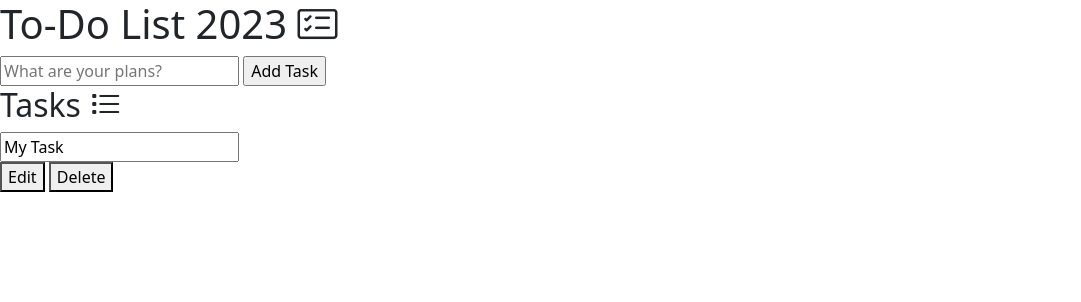
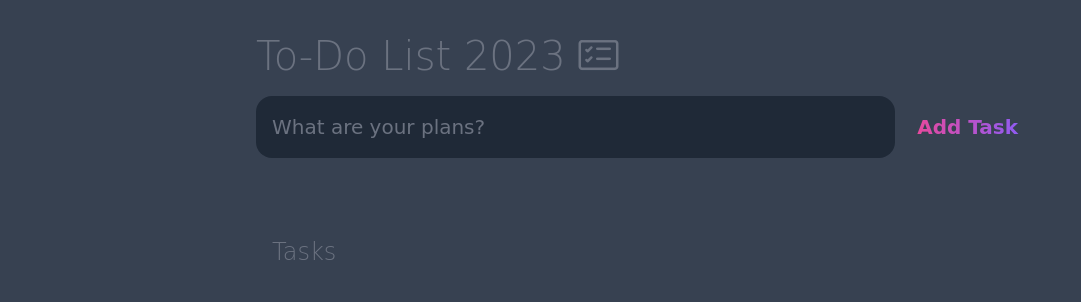
Before and after one commit to BeatrizDeFreitas/To-Do-List, a plain HTML site: page index.html in a window 1280 px wide. Shown: the whole page, without its empty margins (0-1081 px from the left). Drawn offline with nearby package versions, Linux system fonts and the light colour scheme.

Commit message:
css done for now, will change the colors later

```diff
--- a/index.html
+++ b/index.html
@@ -20,17 +20,23 @@
     <main>
         <section class="task-list">
 
-            <h2>Tasks <i class="bi bi-list-task"></i></h2>
+            <h2>Tasks</i></h2>
 
-            <div id="tasks">
+            <!-- <div id="tasks">
+                <div class="task">
 					<div class="content">
-                    <input type="text" class="text" value="My Task" readonly/>
+						<input
+							type="text"
+							class="text"
+							value="A new task"
+							readonly>
 					</div>
 					<div class="actions">
 						<button class="edit">Edit</button>
 						<button class="delete">Delete</button>
 					</div>
 				</div>
+            </div> -->
         </section>
     </main>
     <script src="script.js"></script>
--- a/style.css
+++ b/style.css
@@ -0,0 +1,153 @@
+:root {
+    --dark: #374151;
+    --darker: #1F2937;
+    --darkest: #111827;
+    --gray: #6b7280;
+    --light: #eee;
+    --pink: #ec4899;
+    --purple: #8b5cf6;
+}
+
+*{
+    box-sizing: border-box;
+    margin: 0;
+    font-family: cursive;
+}
+
+body {
+    display: flex;
+    flex-direction: column;
+    min-height: 100vh;
+    background: var(--dark);
+    color: white;
+}
+
+header {
+    padding: 2rem 1rem;
+    max-width: 800px;
+    width: 100%;
+    margin: 0 auto;
+}
+
+header h1 {
+    font-size: 2.5rem;
+    font-weight: 300;
+    color: var(--gray);
+    margin-bottom: 1rem;
+}
+
+#new-task-form {
+    display: flex;
+}
+
+input, button {
+    appearance: none;
+    border: none;
+    outline: none;
+    background: none;
+}
+
+#new-task-input {
+    flex: 1 1 0%;
+    background-color: var(--darker);
+    padding: 1rem;
+    border-radius: 1rem;
+    margin-right: 1rem;
+    color: var(--light);
+    font-size: 1.25rem;
+}
+
+#new-task-input::placeholder {
+    color: var(--gray);
+}
+
+#new-task-submit {
+    color: var(--pink);
+    font-size: 1.25rem;
+    font-weight: 700;
+    background-image: linear-gradient(to right, var(--pink), var(--purple));
+    -webkit-background-clip: text;
+    -webkit-text-fill-color: transparent;
+    cursor: pointer;
+    transition: 0.4s;
+}
+
+#new-task-submit:hover {
+    opacity: 0.8;
+}
+
+#new-task-submit:active {
+    opacity: 0.6;
+}
+
+main {
+    flex: 11 0%;
+    padding: 2rem 1rem;
+    max-width: 800px;
+    width: 100%;
+    margin: 0 auto;
+}
+
+.task-list {
+    padding: 1rem;
+}
+
+.task-list h2 {
+    font-size: 1.5rem;
+    font-weight: 200;
+    color: var(--gray);
+    margin-bottom: 1rem;
+}
+
+#tasks .task {
+    display: flex;
+    justify-content: space-between;
+    background-color: var(--darkest);
+    padding: 1rem;
+    border-radius: 1rem;
+    margin-bottom: 1rem;
+}
+
+#tasks .task .content .text {
+    color: var(--light);
+    font-size: 1.125rem;
+    width: 100%;
+    display: block;
+    transition: 0.4s;
+}
+
+#tasks .task .content .text:not(:read-only) {
+    color: var(--pink);
+}
+
+#task .task .actions {
+    display: flex;
+    margin: 0 -0,5rem
+}
+
+.task .actions .button {
+    cursor: pointer;
+    margin: 0 0.5rem;
+    font-size: 1.125rem;
+    font-weight: 700;
+    text-transform: uppercase;
+    transition: 0.4s;
+}
+
+.task .actions .button:hover {
+    opacity: 0.8;
+}
+
+.task .actions .button:active {
+    opacity: 0.6;
+}
+
+.task .actions .edit {
+    background-image: linear-gradient(to right, var(--pink), var(--purple));
+    -webkit-background-clip: text;
+    -webkit-text-fill-color: transparent;
+}
+
+.task .actions .delete {
+    color: crimson;
+}
```
Lines whose indentation alone changed are shown as unchanged.
